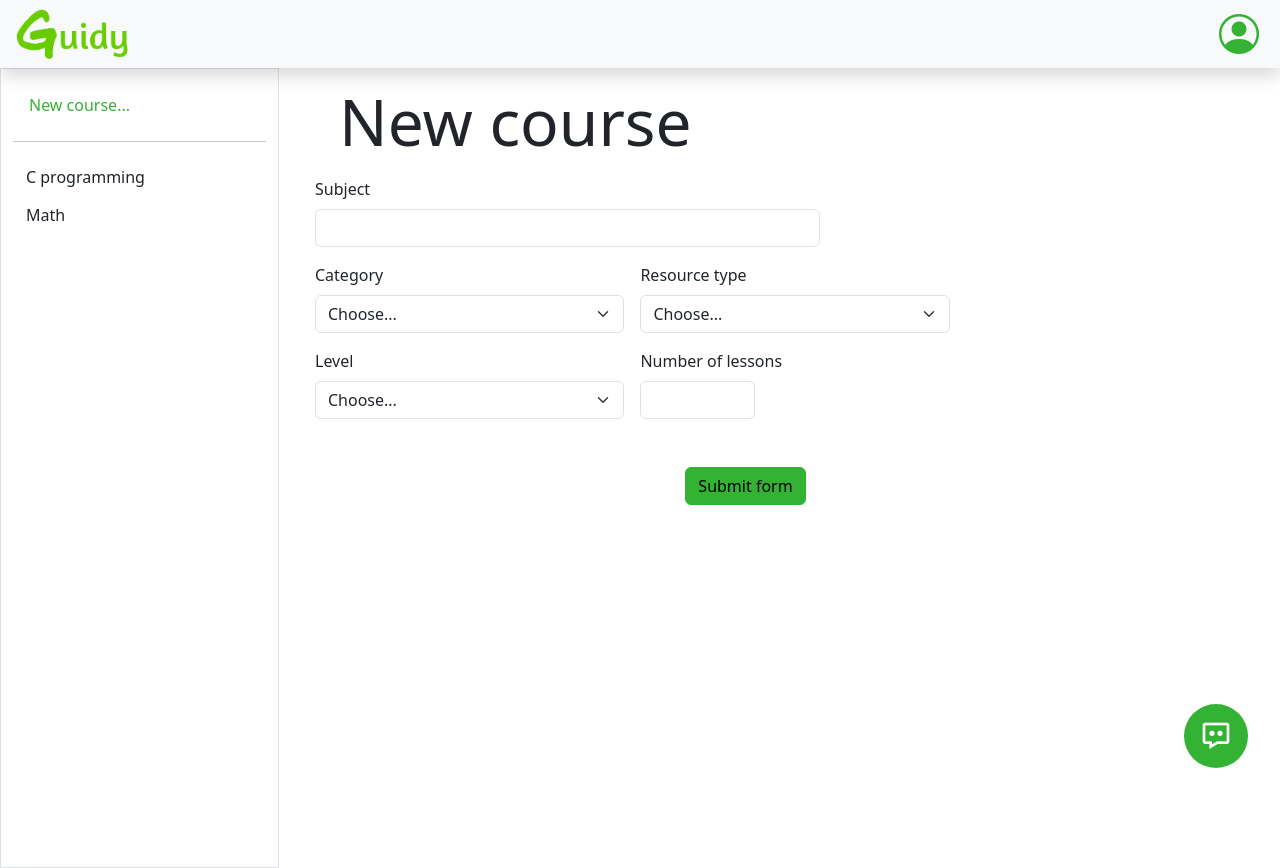
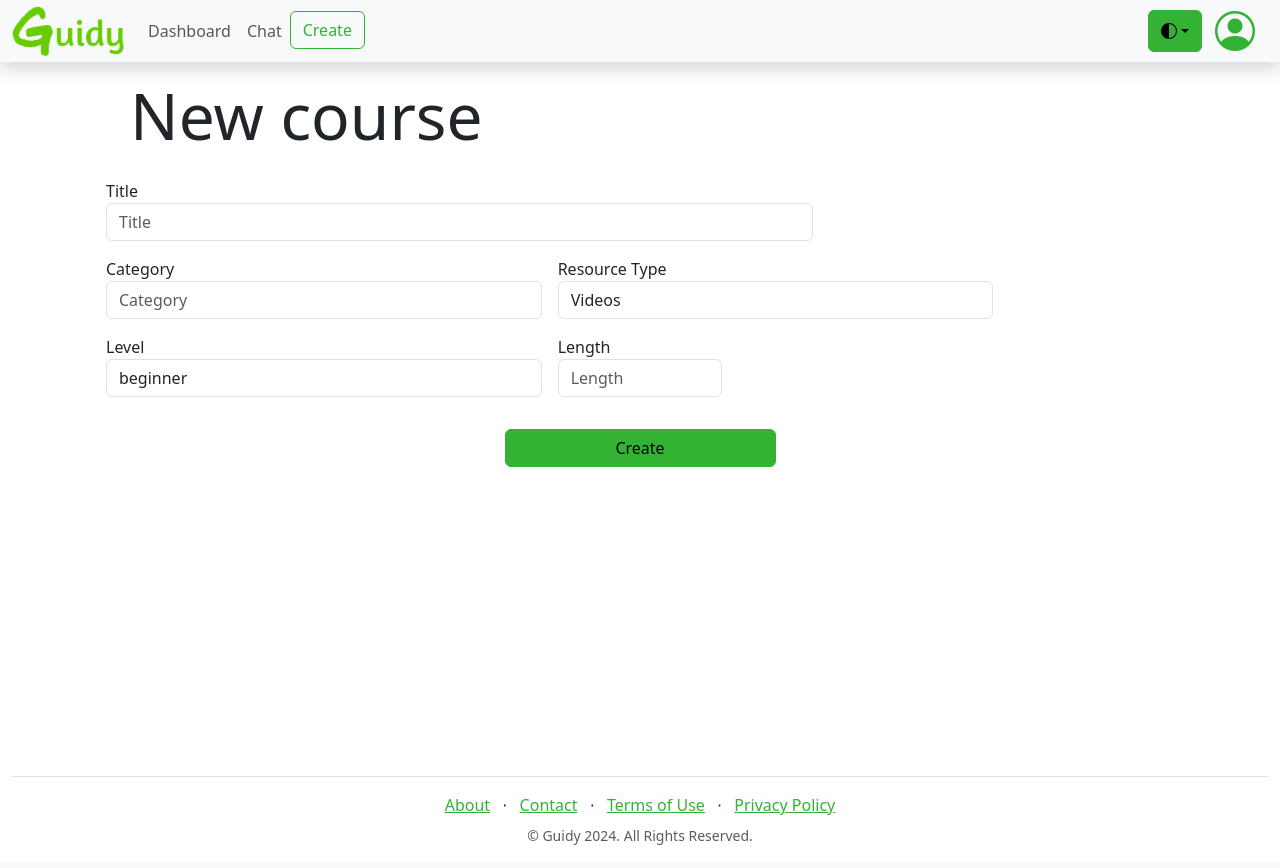
Before and after one commit to 0xTariq-dev/Guidy, a Flask app: template app_server/templates/new_course.html in a window 1280 px wide. After the commit the page ends 845 px from the top, so only its background shows below. Run offline with Flask 3, Linux system fonts and the light colour scheme; the template is opened without the code that fills it: values that come from a table or form of the project are taken from there, others are empty; some libraries are stand-ins or nearby versions.

Commit message:
refactor: creating new course page template

```diff
--- a/app_server/templates/new_course.html
+++ b/app_server/templates/new_course.html
@@ -5,15 +5,12 @@
 	<meta charset="utf-8">
 	<meta name="viewport" content="width=device-width, initial-scale=1">
 	<meta name="description" content="Courses generated by AI">
-    <meta name="author" content="Mostafa Jamal and Bootstrap contributors">
-    <title>Guidy new</title>
-    <link rel="shortcut icon" href="../images/icon.png" />
-
-    <link href="../styles/CSS/main-min.css" rel="stylesheet">
-    <link href="../node_modules/bootstrap-icons/font/bootstrap-icons.min.css" rel="stylesheet" />
-    <link href="../styles/CSS/chatbox.css" rel="stylesheet">
-    <link href='https://unpkg.com/boxicons@2.1.1/css/boxicons.min.css' rel='stylesheet'>
-    <script src="../node_modules/bootstrap/js/color-modes.js"></script>
+	<meta name="author" content="Mostafa Jamal, Tariq Abu-Elhamd and Bootstrap contributors">
+	<title>Guidy</title>
+	<link rel="shortcut icon" href="../static/images/icon.png" />
+	<link href="../static/styles/main-min.css" rel="stylesheet">
+	<link href="../static/node_modules/bootstrap-icons/font/bootstrap-icons.min.css" rel="stylesheet" />
+	<script src="../static/node_modules/bootstrap/js/color-modes.js"></script>
 </head>
 
 <body>
@@ -34,75 +31,61 @@
 		</symbol>
 	</svg>
 
-    <!-- chat modal -->
-    <!-- chat modal -->
-    <div class="chatbox-wrapper">
-        <div class="chatbox-toggle">
-            <i class='bx bx-message-dots'></i>
-        </div>
-        <div class="chatbox-message-wrapper text-dark">
-            <div class="chatbox-message-header">
-                <div class="chatbox-message-profile">
-                    <i class="bi bi-robot h1 me-2"></i>
-                    <div>
-                        <h4 class="chatbox-message-name">Guidy</h4>
 
-                    </div>
-                </div>
-                <div class="chatbox-message-dropdown">
-                    <i class='bx bx-dots-vertical-rounded chatbox-message-dropdown-toggle'></i>
-                    <ul class="chatbox-message-dropdown-menu">
-                        <li>
-                            <a href="#">Search</a>
+
+	<!-- navbar -->
+	<nav class="navbar navbar-expand-md sticky-top bg-body-tertiary shadow p-0">
+		<div class="container-xxl">
+			<!-- navbar brand / title -->
+			<a class="navbar-brand" href="{{ url_for('views.index') }}">
+				<img class="object-fit-scale" height="50" src="../static/images/logo.png" alt="Guidy" />
+			</a>
+			<!-- toggle button for mobile nav -->
+			<button class="navbar-toggler" type="button" data-bs-toggle="collapse" data-bs-target="#main-nav"
+				aria-controls="main-nav" aria-expanded="false" aria-label="Toggle navigation">
+				<span class="navbar-toggler-icon"></span>
+			</button>
+
+			<!-- navbar links -->
+			<div class="collapse navbar-collapse align-center justify-content-between" id="main-nav">
+				<ul class="navbar-nav ">
+					<li class="nav-item">
+						<a class="nav-link" href="{{ url_for('auth.dashboard') }}">
+							Dashboard
+						</a>
 					</li>
-                        <li>
-                            <a href="#">Report</a>
+					<li class="nav-item">
+						<a class="nav-link" href="{{ url_for('views.chat') }}">
+							Chat
+						</a>
+					</li>
+					<li class="nav-item d-none d-md-inline">
+						<a class="btn btn-outline-primary" href="#">
+							Create
+						</a>
+					</li>
+					<li class="nav-item d-md-none">
+						<a class="nav-link" href="{{ url_for('auth.account') }}">
+							account settings
+						</a>
+					</li>
+					<li class="nav-item d-md-none">
+						<a class="nav-link" href="{{ url_for('auth.logout') }}">
+							Logout
+						</a>
+					</li>
+					<li class="nav-item d-md-none">
+						<a class="nav-link" href="#">
+							New course...
+						</a>
 					</li>
 				</ul>
-                </div>
-            </div>
-            <div class="chatbox-message-content">
-                <h4 class="chatbox-message-no-message">You don't have message yet!</h4>
-            </div>
-            <div class="chatbox-message-bottom">
-                <form action="#" class="chatbox-message-form">
-                    <textarea rows="1" placeholder="Type message..."
-                        class="chatbox-message-input bg-light text-dark"></textarea>
-                    <button type="submit" class="chatbox-message-submit bg-light">
-                        <i class='bx bx-send'></i>
-                    </button>
-                </form>
-            </div>
-        </div>
-    </div>
-
-
-    <header class="navbar sticky-top bg-body-tertiary p-0 shadow flix-row">
-        <button class="nav-link px-3 d-md-none" type="button" data-bs-toggle="offcanvas" data-bs-target="#sidebar"
-            aria-controls="sidebar" aria-expanded="false" aria-label="Toggle sidebar">
-            <i class="bi bi-list-columns h4 text-primary"></i>
-        </button>
-
-        <a class="navbar-brand my-1 px-3" href="#">
-            <img class="object-fit-scale" height="50" src="../images/logo.png" alt="Guidy" />
-        </a>
-
-        <a href="#account" class="mx-2">
-            <button class="btn" type="button" data-bs-toggle="offcanvas" data-bs-target="#account-collapse">
-                <i class="bi bi-person-circle h1 text-primary"></i>
-            </button>
-        </a>
-    </header>
-    <!-- account side bar -->
-    <div class="offcanvas offcanvas-end" data-bs-scroll="true" id="account-collapse">
-        <div class="offcanvas-header">
-            <h5 class="offcanvas-title">Account</h5>
-            <button type="button" class="btn-close" data-bs-dismiss="offcanvas" aria-label="Close"></button>
-        </div>
-        <div class="offcanvas-body">
-            <div class="dropdown m-3 bd-mode-toggle">
+				<!-- theme change element -->
+				<div class="d-flex align-items-center ms-auto">
+					<div class="nav-item dropdown bd-mode-toggle">
 						<button class="btn btn-primary py-2 dropdown-toggle d-flex align-items-center" id="bd-theme"
-                    type="button" aria-expanded="false" data-bs-toggle="dropdown" aria-label="Toggle theme (auto)">
+							type="button" aria-expanded="false" data-bs-toggle="dropdown"
+							aria-label="Toggle theme (auto)">
 							<svg class="bi my-1 theme-icon-active" width="1em" height="1em">
 								<use href="#circle-half"></use>
 							</svg>
@@ -110,7 +93,7 @@
 							<span class="visually-hidden" id="bd-theme-text">Toggle theme</span>
 						</button>
 						<!-- theme list -->
-                <ul class="dropdown-menu dropdown-menu-end shadow" aria-labelledby="bd-theme-text">
+						<ul class="dropdown-menu dropdown-menu shadow" aria-labelledby="bd-theme-text">
 							<li>
 								<button type="button" class="dropdown-item d-flex align-items-center"
 									data-bs-theme-value="light" aria-pressed="false">
@@ -122,8 +105,8 @@
 								</button>
 							</li>
 							<li>
-                        <button type="button" class="dropdown-item d-flex align-items-center" data-bs-theme-value="dark"
-                            aria-pressed="false">
+								<button type="button" class="dropdown-item d-flex align-items-center"
+									data-bs-theme-value="dark" aria-pressed="false">
 									<svg class="bi me-2 opacity-50" width="1em" height="1em">
 										<use href="#moon-stars-fill"></use>
 									</svg>
@@ -143,111 +126,81 @@
 							</li>
 						</ul>
 					</div>
-            <ul class="nav flex-column">
-                <li class="nav-item">
-                    <a class="nav-link mt-3" aria-current="page" href="#">
-                        Account settings...
+				</div>
+
+				<!-- Account dropdown button -->
+				<div class="nav-item dropdown d-none d-md-inline">
+					<button class="btn" type="button" aria-expanded="false" data-bs-toggle="dropdown">
+						<i class="bi bi-person-circle h1 text-primary"></i>
+					</button>
+					<!-- account list -->
+					<ul class="dropdown-menu dropdown-menu-end shadow" aria-labelledby="bd-theme-text">
+						<li>
+							<a class="dropdown-item" href="{{ url_for('auth.account') }}">
+								Settings
 							</a>
 						</li>
-                <li class="nav-item">
-                    <a class="nav-link" aria-current="page" href="#">
-                        Contact us
-                    </a>
-                </li>
-                <li class="nav-item">
-                    <a class="nav-link" aria-current="page" href="#">
-                        write a suggestions
-                    </a>
-                </li>
-                <!-- devider -->
-                <hr class="my-3">
-                <li class="nav-item">
-                    <a class="nav-link" aria-current="page" href="#">
-                        Log out
+						<li>
+							<a class="dropdown-item" href="{{ url_for('auth.logout') }}">
+								Logout
 							</a>
 						</li>
 					</ul>
 				</div>
 			</div>
-    <!-- the rest of the body -->
-    <div class="container row min-vh-100">
-        <!-- the responsive sidebar -->
-        <div class="offcanvas-md offcanvas-start border col-3" data-bs-scroll="true" id="sidebar">
-            <div class="offcanvas-header">
-                <h3 class="offcanvas-title" id="sidebarMenuLabel">Courses</h3>
-                <button type="button" class="btn-close" data-bs-dismiss="offcanvas" data-bs-target="#sidebar"
-                    aria-label="Close"></button>
 		</div>
-            <div class="offcanvas-body flex-column">
-                <ul class="nav flex-column">
-                    <li class="nav-item">
-                        <a class="nav-link mt-3" aria-current="page" href="#">
-                            New course...
-                        </a>
-                    </li>
-                    <!-- devider -->
-                    <hr class="my-3">
-                </ul>
-                <ul class="nav flex-column" id="coursesList">
-                    <li class="nav-item">
-                        <button class="btn btn-toggle" data-bs-toggle="collapse" data-bs-target="#C-prog-collapse"
-                            aria-expanded="false">
-                            C programming
+	</nav>
+
+	<div class="container-xxl d-flex flex-column justify-content-between min-vh-100">
+		<!-- the main content -->
+		<main class="container">
+			<h2 class="display-3 ms-5 py-3">New course</h2>
+			<form method="POST" class="row g-3 mx-3">
+				{{ form.csrf_token }}
+				{{ form.hidden_tag() }}
+				<div class="col-md-8 form-group">
+					{{ form.title.label }}
+					{{ form.title(class_="form-control", aria_describedby="course title") }}
+					{% if form.title.errors %}
+					{% for err in form.title.errors %}
+					<div class="alert alert-danger">{{ err }}</div>
+					{% endfor %}
+					{% endif %}
+				</div>
+				<div class="col-md-5 form-group">
+					{{ form.category.label }}
+					{{ form.category(class_="form-control") }}
+					{% for error in form.category.errors %}
+					<div class="alert alert-danger">{{ error }}</div>
+					{% endfor %}
+				</div>
+				<div class="col-md-5 form-group">
+					{{ form.resource_type.label }}
+					{{ form.resource_type(class_="form-control") }}
+					{% for error in form.resource_type.errors %}
+					<div class="alert alert-danger">{{ error }}</div>
+					{% endfor %}
+				</div>
+				<div class="col-md-5 form-group">
+					{{ form.level.label }}
+					{{ form.level(class_="form-control") }}
+					{% for error in form.level.errors %}
+					<div class="alert alert-danger">{{ error }}</div>
+					{% endfor %}
+				</div>
+				<div class="col-md-2 form-group">
+					{{ form.length.label }}
+					{{ form.length(class="form-control") }}
+					{% for error in form.length.errors %}
+					<div class="alert alert-danger">{{ error }}</div>
+					{% endfor %}
+				</div>
+				<div class="col-12"></div>
+				<button type="submit" class="btn btn-primary col-3 mx-auto">
+					Create
 				</button>
-                        <div class="collapse" id="C-prog-collapse">
-                            <ul class="btn-toggle-nav small fw-normal pb-1">
-                                <li class="ms-3">
-                                    <a href="./lessons.html" class="link-body-emphasis text-decoration-none rounded">
-                                        Lesson1
-                                    </a>
-                                </li>
-                                <li class="ms-3">
-                                    <a href="./lessons.html" class="link-body-emphasis text-decoration-none rounded">
-                                        Lesson2
-                                    </a>
-                                </li>
-                                <li class="ms-3">
-                                    <a href="./lessons.html" class="link-body-emphasis text-decoration-none rounded">
-                                        Lesson3
-                                    </a>
-                                </li>
-                            </ul>
-                        </div>
-                    </li>
-                    <li class="nav-item">
-                        <button class="btn btn-toggle" data-bs-toggle="collapse" data-bs-target="#Math"
-                            aria-expanded="false">
-                            Math
-                        </button>
-                        <div class="collapse" id="Math">
-                            <ul class="btn-toggle-nav small fw-normal pb-1">
-                                <li class="ms-3">
-                                    <a href="./lessons.html" class="link-body-emphasis text-decoration-none rounded">
-                                        Lesson1
-                                    </a>
-                                </li>
-                                <li class="ms-3">
-                                    <a href="./lessons.html" class="link-body-emphasis text-decoration-none rounded">
-                                        Lesson2
-                                    </a>
-                                </li>
-                                <li class="ms-3">
-                                    <a href="./lessons.html" class="link-body-emphasis text-decoration-none rounded">
-                                        Lesson3
-                                    </a>
-                                </li>
-                            </ul>
-                        </div>
-                    </li>
-                </ul>
-
-            </div>
-        </div>
-        <!-- the main content -->
-        <main class="col-9">
-            <h2 class="display-3 ms-5 py-3">New course</h2>
-            <form class="row g-3 mx-3">
-
+			</form>
+			<!-- <form class="row g-3 mx-3">
 				<div class="col-md-8">
 					<label for="validationDefault03" class="form-label">Subject</label>
 					<input type="text" class="form-control" id="validationDefault03" required>
@@ -286,12 +239,43 @@
 				<div class="col-12 d-flex justify-content-center m-5">
 					<button class="btn btn-primary" type="submit">Submit form</button>
 				</div>
-            </form>
-
+			</form> -->
 		</main>
+		<!-- Footer-->
+		<footer class="p-3 border-top">
+			<div class="container">
+				<div class="row">
+					<div class="text-center">
+						<ul class="list-inline mb-2">
+							<li class="list-inline-item"><a href="{{ url_for('views.about') }}">About</a></li>
+							<li class="list-inline-item">⋅</li>
+							<li class="list-inline-item"><a href="#!">Contact</a></li>
+							<li class="list-inline-item">⋅</li>
+							<li class="list-inline-item"><a href="{{ url_for('views.terms') }}">Terms of Use</a></li>
+							<li class="list-inline-item">⋅</li>
+							<li class="list-inline-item"><a href="{{ url_for('views.privacy') }}">Privacy Policy</a>
+							</li>
+						</ul>
+						<p class="text-muted small mb-4 mb-lg-0">&copy; Guidy 2024. All Rights Reserved.</p>
 					</div>
-    <script src="../styles/js/chatBox.js"></script>
-    <script src="../node_modules/bootstrap/dist/js/bootstrap.bundle.min.js"></script>
+					<!-- <div class="text-center text-lg-end my-auto">
+                        <ul class="list-inline mb-0">
+                            <li class="list-inline-item me-4">
+                                <a href="#!"><i class="bi-facebook fs-3"></i></a>
+                            </li>
+                            <li class="list-inline-item me-4">
+                                <a href="#!"><i class="bi-twitter fs-3"></i></a>
+                            </li>
+                            <li class="list-inline-item">
+                                <a href="#!"><i class="bi-instagram fs-3"></i></a>
+                            </li>
+                        </ul>
+                    </div> -->
+				</div>
+			</div>
+		</footer>
+	</div>
+	<script src="../static/node_modules/bootstrap/dist/js/bootstrap.bundle.min.js"></script>
 </body>
 
 </html>
```
Lines whose indentation alone changed are shown as unchanged.
